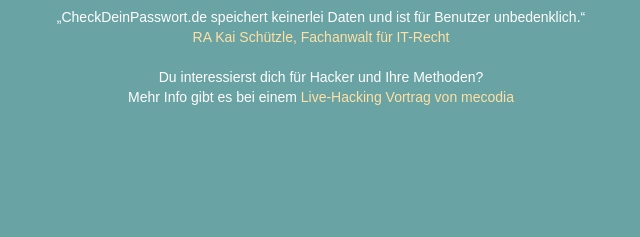
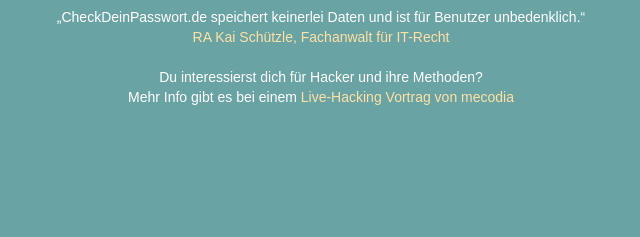
Before and after one commit to mecodia/check-dein-passwort, a website with bundled scripts: page web/app/assets/index.html in a window 1280 px wide. Shown: the part 492-729 px from the top of the page, 319-959 px from the left. Built offline with nearby package versions, Linux system fonts and the light colour scheme; files whose address does not match are found by name; a web font is replaced by a local one.

Commit message:
[web] Fix little typo

```diff
--- a/web/app/assets/index.html
+++ b/web/app/assets/index.html
@@ -59,7 +59,7 @@
               </div>
               <div class="col-sm-12">
                 <p style="margin-top:10px;" class="autohide">
-                  Du interessierst dich für Hacker und Ihre Methoden?<br> Mehr Info gibt es bei einem <a href="https://akademie.mecodia.de/themen/allgemein/live-hacking.html#maincontent">Live-Hacking Vortrag von mecodia</a>
+                  Du interessierst dich für Hacker und ihre Methoden?<br> Mehr Info gibt es bei einem <a href="https://akademie.mecodia.de/themen/allgemein/live-hacking.html#maincontent">Live-Hacking Vortrag von mecodia</a>
                 </p>
               </div>
             </div>
```
Also changed, not shown: web/public/index.html (+1 -1 lines).
